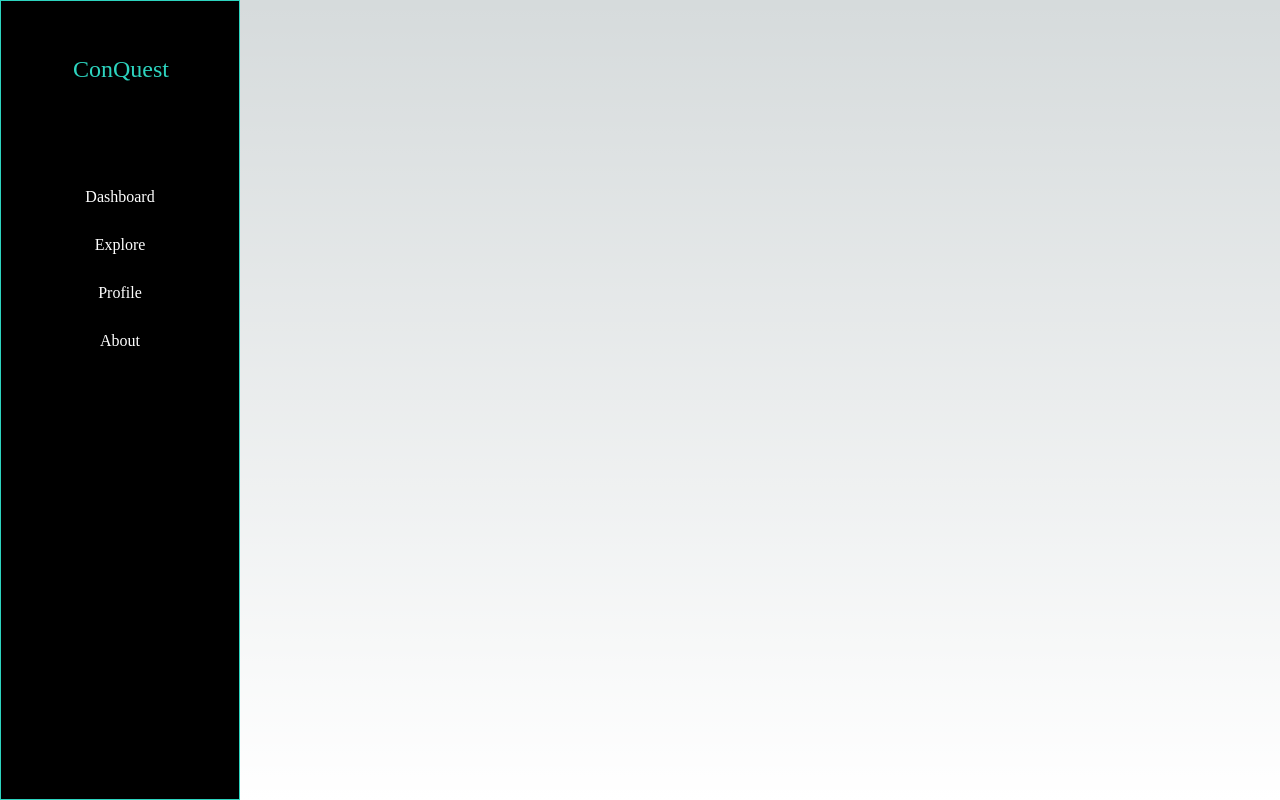
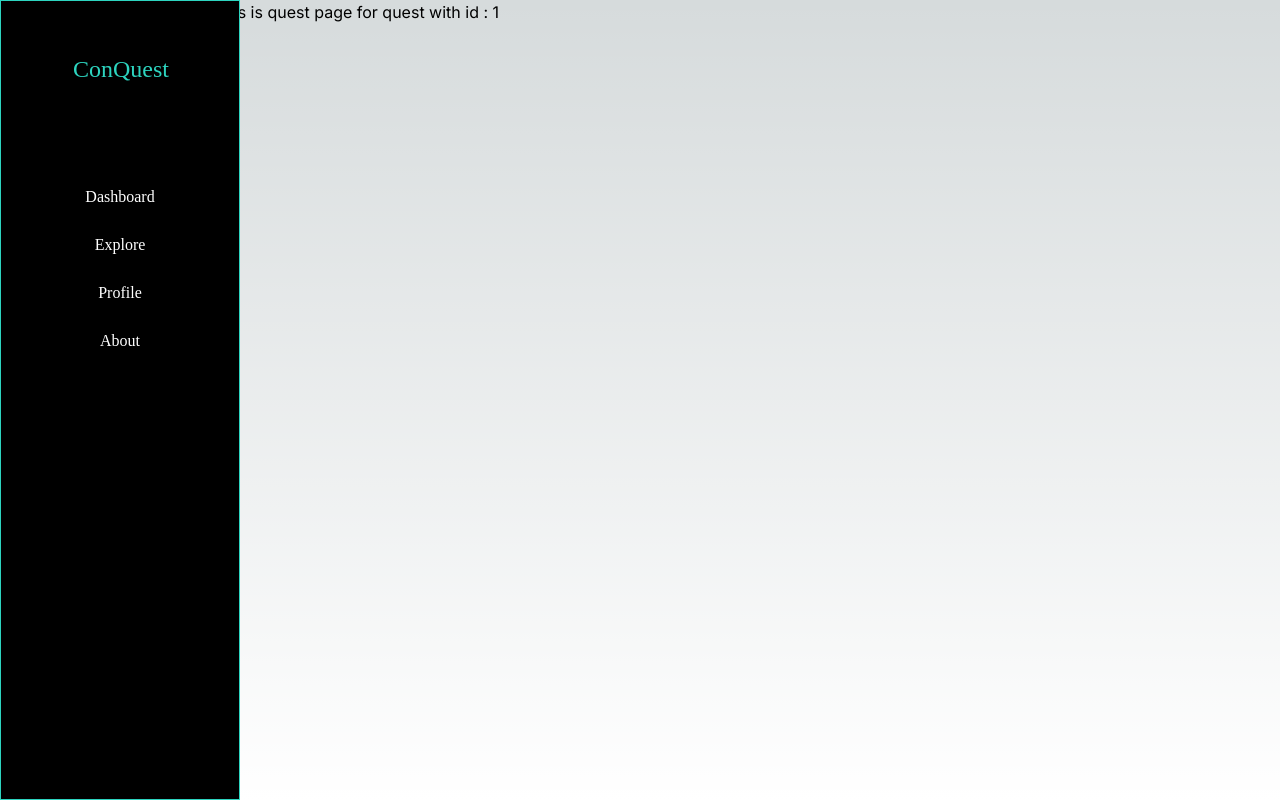
Before and after one commit to divy-vinayak/conquest, a Next.js app in the folder frontend/: page /questDetails/1 in a window 1280 px wide. Built offline with nearby package versions, Linux system fonts and the light colour scheme.

Commit message:
template for quest details updated

```diff
--- a/frontend/src/components/QuestDetails.tsx
+++ b/frontend/src/components/QuestDetails.tsx
@@ -16,5 +16,7 @@ export default function QuestDetails({ questId }: { questId: string }) {
     })
 
     // put the disgns and stuff here and it is being called in (main)questDetails/[questId]/page.tsx
-    return <div></div>;
+    return <div>
+        This is quest page for quest with id : {questId}
+    </div>;
 }
```
